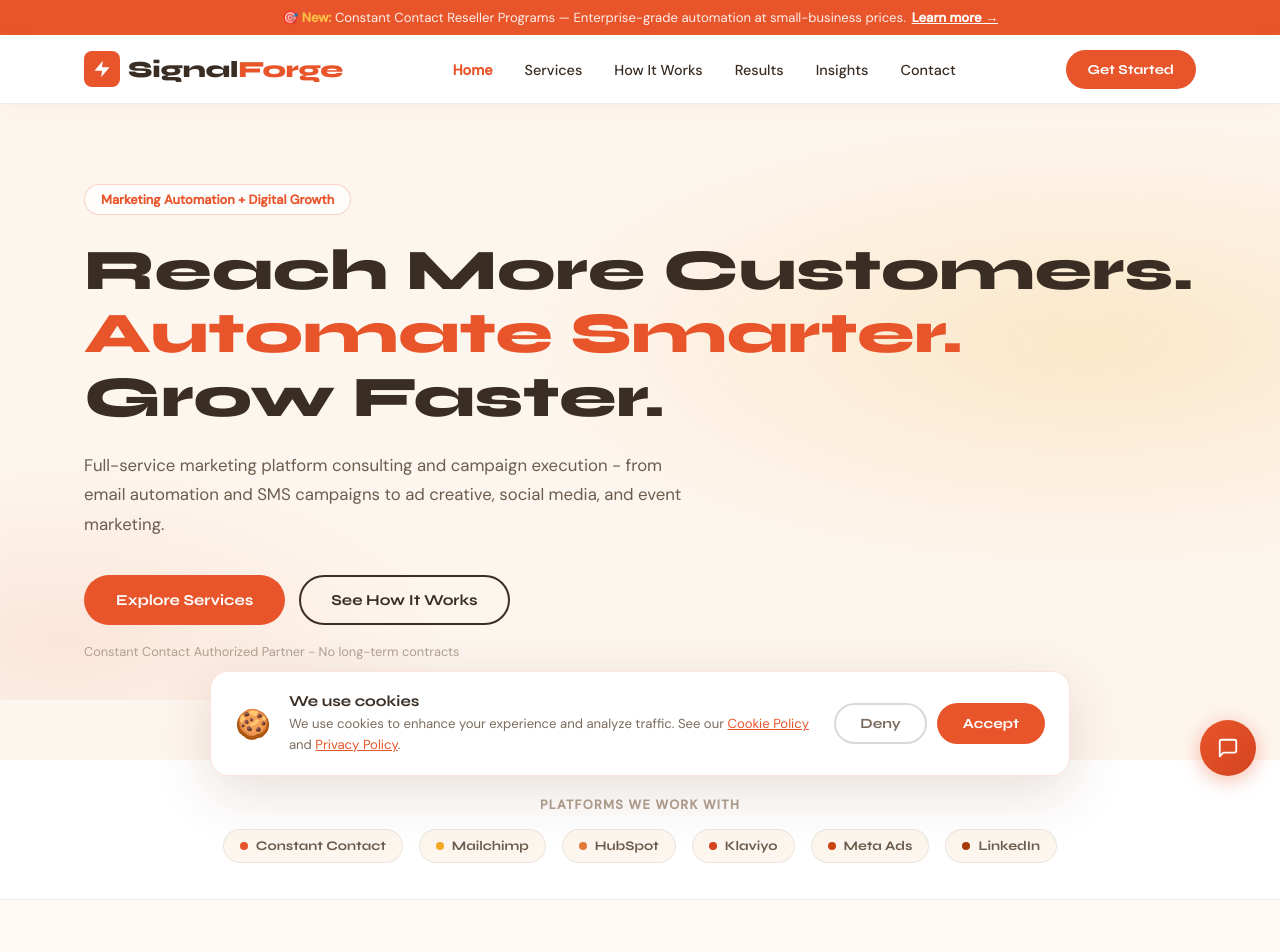
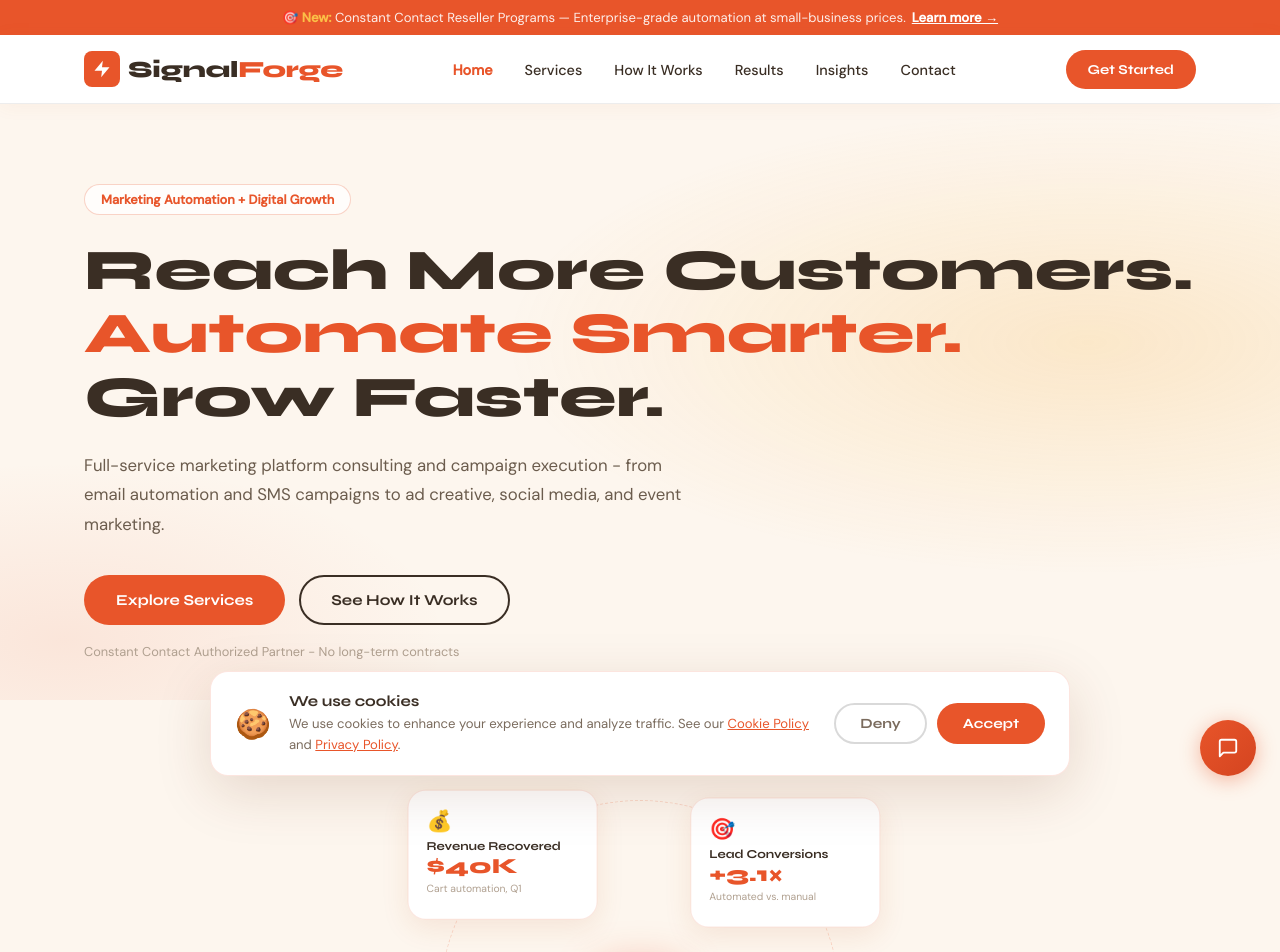
Before and after one commit to halojumper/SignalForge, a Next.js app: page / in a window 1280 px wide. Shown: the top 952 px of the page. Built offline with nearby package versions, Linux system fonts and the light colour scheme.

Commit message:
Restore MetricCards
Restore MetricCards to homepage

```diff
--- a/app/page.tsx
+++ b/app/page.tsx
@@ -152,7 +152,8 @@
       </section>
 
       <div className="metric-cards-wrap" style={{background:'var(--sand)',paddingTop:20,paddingBottom:40,display:'flex',justifyContent:'center',alignItems:'center',overflow:'hidden'}}>
-      </div>
+  <MetricCards />
+  </div>
 
       <div style={{background:'var(--white)',padding:'36px 0',borderBottom:'1px solid rgba(0,0,0,0.06)'}}>
         <div className="container">
--- a/components/MetricCards.tsx
+++ b/components/MetricCards.tsx
@@ -127,7 +127,7 @@
               transition,
               pointerEvents:'none',
             }}>
-              <div style={{fontSize:'1.3rem',marginBottom:5}}>{card.icon}</div>
+              <div style= {{fontSize:'1.3rem',marginBottom:5}}>{card.icon}</div>
               <div style={{fontFamily:'Syne,sans-serif',fontSize:'0.76rem',fontWeight:700,color:'var(--text)',marginBottom:3}}>{card.title}</div>
               <div style={{fontSize:'1.35rem',fontWeight:800,fontFamily:'Syne,sans-serif',color:'var(--coral)',lineHeight:1}}>{card.val}</div>
               <div style={{fontSize:'0.65rem',color:'var(--mid-gray)',marginTop:4,lineHeight:1.3}}>{card.label}</div>
```
